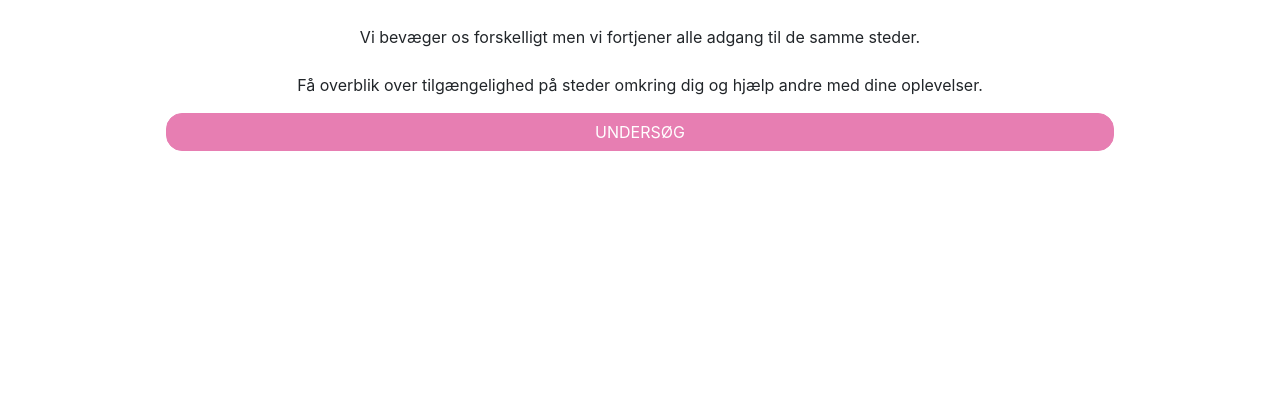
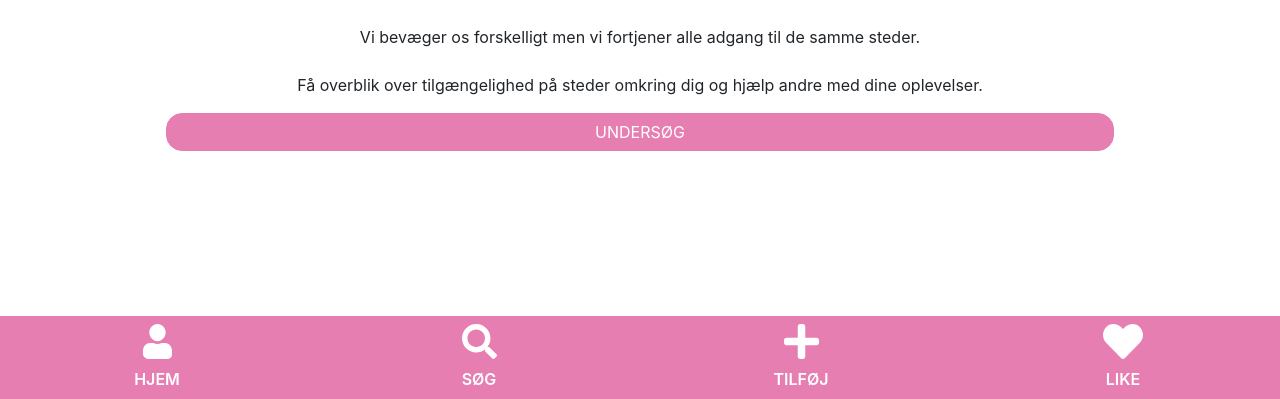
Before and after one commit to learasmussen/rul-med, a PHP site: page / in a window 1280 px wide. Shown: the part 401-800 px from the top of the page. Run offline with PHP 8.4, Linux system fonts and the light colour scheme; style sheets or scripts are compiled from the project's sources.

Commit message:
Forside er done

```diff
--- a/index.php
+++ b/index.php
@@ -25,9 +25,8 @@ require "settings/init.php";
 
 <body>
 
-
     <!-- Hero -->
-<div class="text-center m-2">
+    <div class="text-center p-2 overflow-x-hidden">
         <img src="images/headerimage.png" alt="headerimage" class="rounded-bottom-circle" style="translate: -22.5%; margin-top: -75px;">
 
         <h1 class="m-4 fw-bold">FRIHED PÅ HJUL</h1>
@@ -41,9 +40,7 @@ require "settings/init.php";
 
     </div>
 
-<nav>
-
-</nav>
+    <?php include "includes/navFooter.php"?>
 
 <script src="https://cdn.jsdelivr.net/npm/bootstrap@5.3.3/dist/js/bootstrap.bundle.min.js"></script>
 </body>
```
Lines whose indentation alone changed are shown as unchanged.
